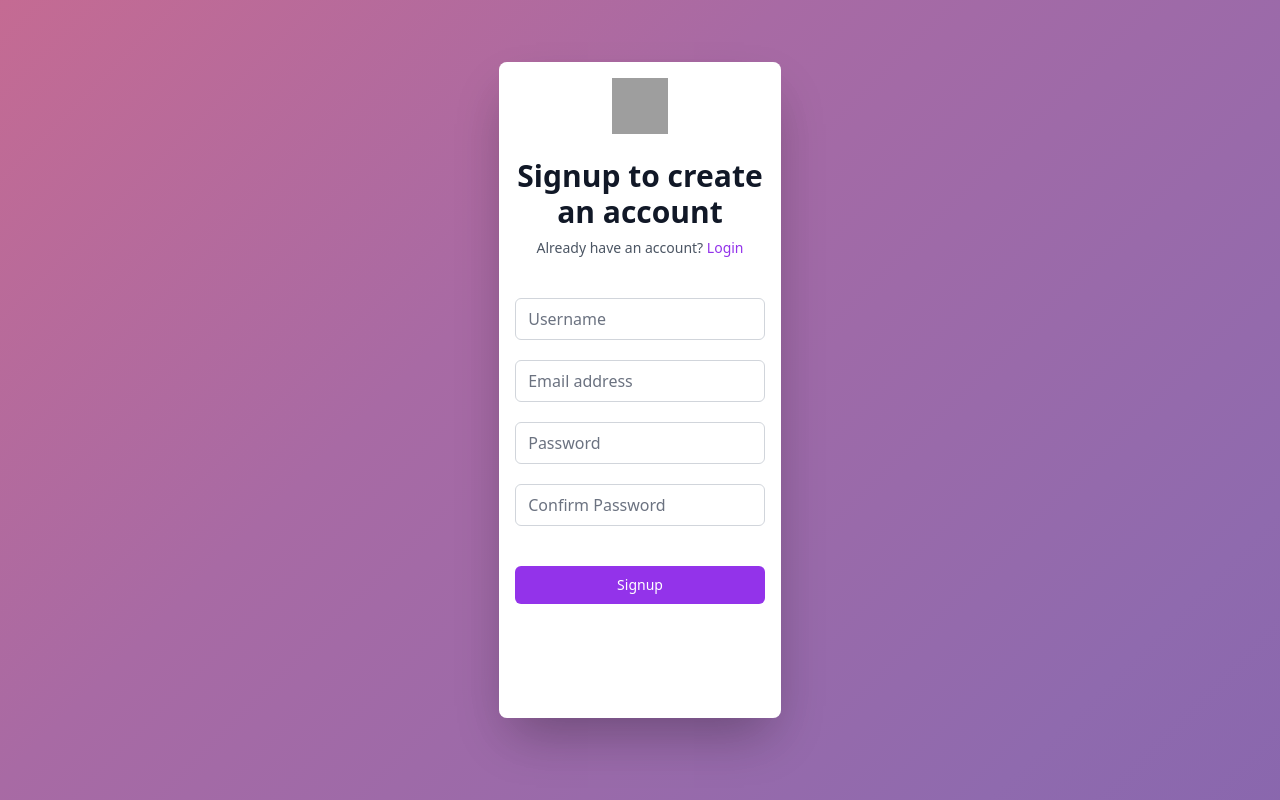
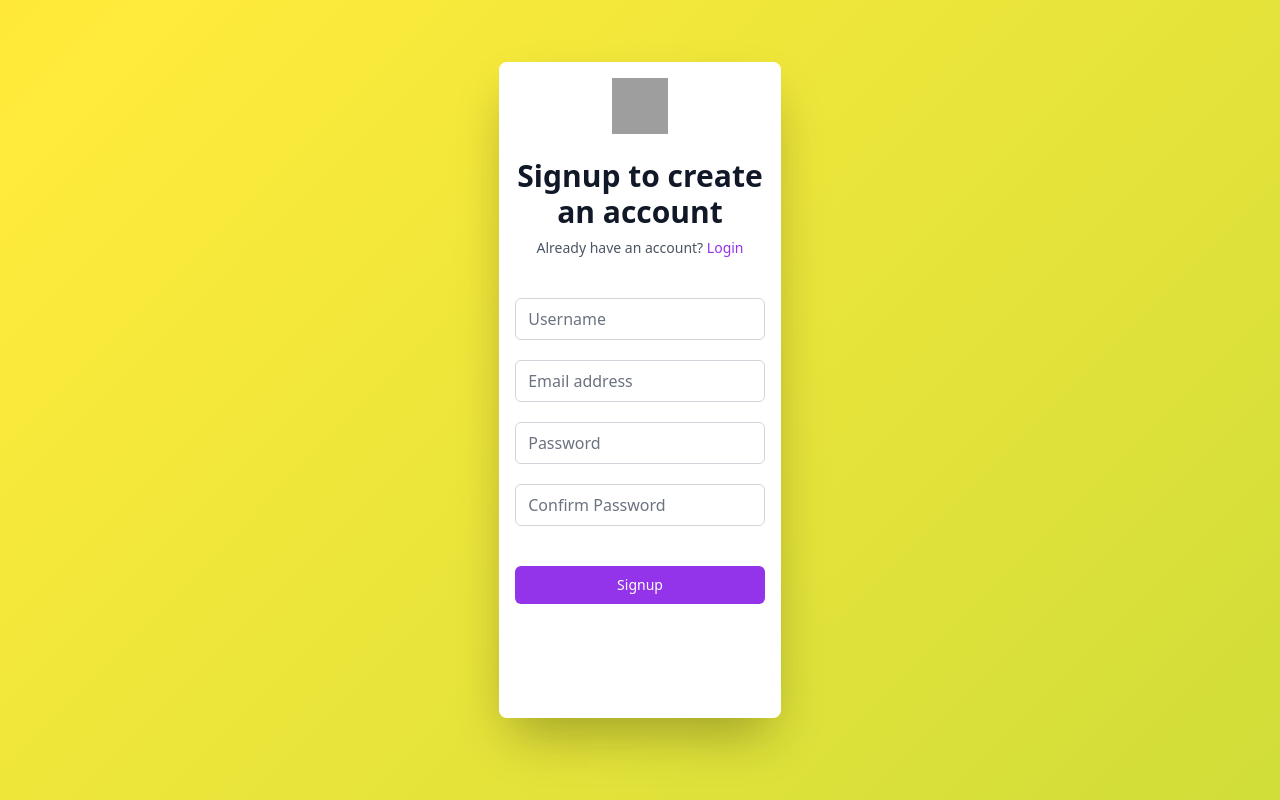
Before and after one commit to teqard-labs/dashboard2.0, a React (Vite) app: page /signup in a window 1280 px wide. Built offline with nearby package versions, Linux system fonts and the light colour scheme; grey boxes are pictures that could not be loaded.

Commit message:
remove firebase log auth and added predef cred, changed bg

```diff
--- a/package.json
+++ b/package.json
@@ -2,12 +2,14 @@
   "name": "mosaic-react",
   "version": "0.1.0",
   "scripts": {
-    "dev": "vite",
+    "dev": "vite --host",
     "build": "vite build",
     "preview": "vite preview"
   },
   "dependencies": {
+    "@aws-amplify/ui-react": "^5.1.0",
     "@tailwindcss/forms": "^0.5.3",
+    "aws-amplify": "^5.3.7",
     "chart.js": "^4.2.1",
     "chartjs-adapter-moment": "^1.0.1",
     "firebase": "^9.19.1",
--- a/src/App.jsx
+++ b/src/App.jsx
@@ -17,6 +17,7 @@ import './charts/ChartjsConfig';
 // Import pages
 import Dashboard from './pages/Dashboard';
 
+
 function App() {
 
   const location = useLocation();
@@ -30,7 +31,7 @@ function App() {
   return (
     <>
 
-      <Routes>
+      <Routes basename={process.env.PUBLIC_URL}>
         <Route exact path="/dashboard" element={<Dashboard />} />
         <Route exact path="/login" element={<LoginPage/>} />
         <Route exact path="/signup" element={<SignupPage/>} />
--- a/src/components/Login.jsx
+++ b/src/components/Login.jsx
@@ -1,7 +1,5 @@
-import { useState } from 'react';
+import { useState, useEffect } from 'react';
 import { useNavigate } from 'react-router-dom';
-import { signInWithEmailAndPassword } from 'firebase/auth';
-import { auth } from '../firebase/firebase';
 import { loginFields } from "./Fields";
 import FormAction from "./FormAction";
 import FormExtra from "./FormExtra";
@@ -10,6 +8,9 @@ import Input from "./Input";
 const fields = loginFields;
 let fieldsState = {};
 fields.forEach(field => fieldsState[field.id] = '');
+
+const predefinedEmail = 'ufarms123@gmail.com';
+const predefinedPassword = 'password';
 
 const mapErrorCodeToCustomMessage = (errorCode) => {
     switch (errorCode) {
@@ -33,30 +34,20 @@ export default function Login() {
 
     const handleChange = (e) => {
         setLoginState({ ...loginState, [e.target.id]: e.target.value });
-    }
+    };
 
     const handleSubmit = (e) => {
         e.preventDefault();
-        authenticateUser();
-    }
 
-    const authenticateUser = async () => {
-        const email = loginState.email;
-        const password = loginState.password;
+        const { email, password } = loginState;
 
-        try {
-            const userCredential = await signInWithEmailAndPassword(auth, email, password);
-            // Signed in
-            const user = userCredential.user;
-            console.log("User signed in successfully:", user);
+        if (email === predefinedEmail && password === predefinedPassword) {
             navigate('/dashboard');
-        } catch (error) {
-            const errorCode = error.code;
-            const customErrorMessage = mapErrorCodeToCustomMessage(errorCode);
-            console.error("Error signing in user:", errorCode, customErrorMessage);
+        } else {
+            const customErrorMessage = 'Invalid email or password';
             setErrorMessage(customErrorMessage);
         }
-    }
+    };
 
     return (
         <>
@@ -68,8 +59,7 @@ export default function Login() {
 
             <form className="mt-8 space-y-6" onSubmit={handleSubmit}>
                 <div className="-space-y-px">
-                    {
-                        fields.map(field =>
+                    {fields.map((field) => (
                         <Input
                             key={field.id}
                             handleChange={handleChange}
@@ -82,14 +72,12 @@ export default function Login() {
                             isRequired={field.isRequired}
                             placeholder={field.placeholder}
                         />
-                        )
-                    }
+                    ))}
                 </div>
 
                 <FormExtra />
                 <FormAction handleSubmit={handleSubmit} text="Login" />
-
             </form>
         </>
-    )
+    );
 }
--- a/src/components/LoginPage.jsx
+++ b/src/components/LoginPage.jsx
@@ -1,7 +1,7 @@
 import React from 'react'
 import Login from "./Login"
 import Header from './Header'
-import './bg.css'
+
 
 export default function LoginPage() {
     return (
--- a/src/components/SignupPage.jsx
+++ b/src/components/SignupPage.jsx
@@ -2,7 +2,7 @@ import React from 'react';
 import './Fields'
 import Header from "./Header";
 import Signup from "./Signup";
-import './bg.css'
+
 
 export default function SignupPage() {
     return (
--- a/src/components/bg.css
+++ /dev/null
@@ -1,26 +0,0 @@
-
-.background{
-  width: 100%;
-  height: 100vh;
-  background: linear-gradient(-45deg, #3f51b1 0%, #5a55ae 13%, #7b5fac 25%, #8f6aae 38%, #a86aa4 50%, #cc6b8e 62%, #f18271 75%, #f3a469 87%, #f7c978 100%);;
-  background-size: 400% 400%;
-  position: relative;
-  animation: animate 7.5s ease-in-out infinite;
-  display: flex;
-  justify-content: center;
-  align-items: center;
-}
-
-
-
-@keyframes animate{
-  0%{
-    background-position: 0 50%;
-  }
-  50%{
-    background-position: 100% 50%;
-  }
-  100%{
-    background-position: 0 50%;
-  }
-}
--- a/src/index.css
+++ b/src/index.css
@@ -1,3 +1,29 @@
 @tailwind base;
 @tailwind components;
 @tailwind utilities;
+
+
+.background {
+    width: 100%;
+    height: 100vh;
+    background: linear-gradient(-45deg, #4CAF50 0%, #8BC34A 25%, #CDDC39 50%, #FFEB3B 75%, #FFC107 100%);
+    background-size: 400% 400%;
+    position: relative;
+    animation: animate 5s linear infinite;
+    display: flex;
+    justify-content: center;
+    align-items: center;
+  }
+
+
+  @keyframes animate {
+    0% {
+      background-position: 0% 50%;
+    }
+    50% {
+      background-position: 100% 50%;
+    }
+    100% {
+      background-position: 0% 50%;
+    }
+  }
--- a/vite.config.js
+++ b/vite.config.js
@@ -4,6 +4,7 @@ import react from '@vitejs/plugin-react'
 
 // https://vitejs.dev/config/
 export default defineConfig({
+  base: '/login',
   define: {
     'process.env': process.env
   },
```
Also changed, not shown: src/aws-exports.js (added, +19 -0 lines), 1 other file (tests, documents, lock files or other folders). Lines whose indentation alone changed are shown as unchanged.
